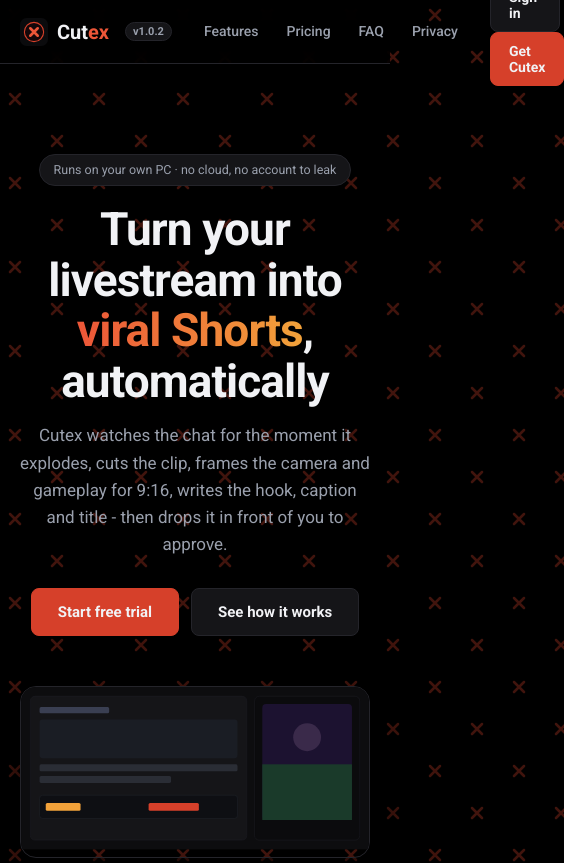
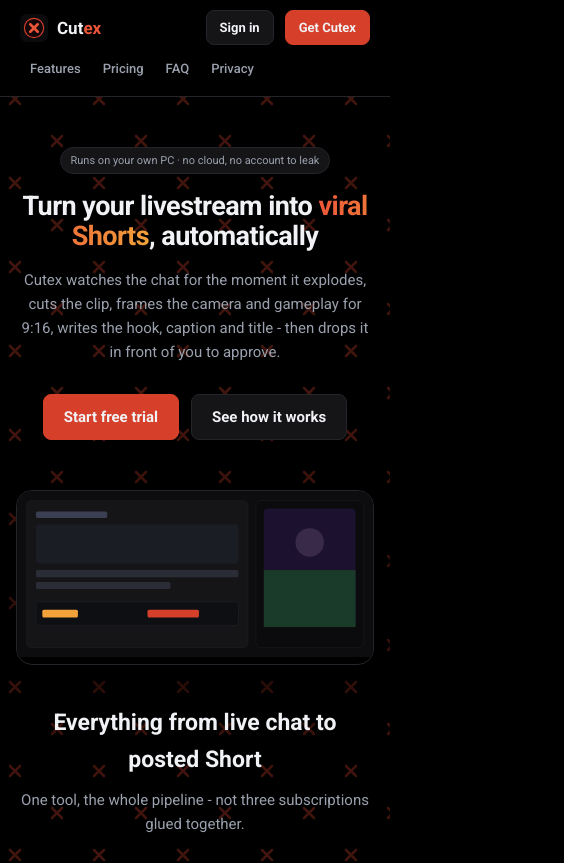
Before and after one commit to jakubkrizan/cutex-site, a plain HTML site: page index.html in a window 390 px wide. Shown: the top 863 px of the page, 564 px wide, since content can reach past the window. Drawn offline with Linux system fonts and the light colour scheme.

Commit message:
Make the landing page mobile-friendly: wrap the header nav instead of overflowing, scale down the hero and section headings on small screens
Co-Authored-By: Claude Sonnet 5 <noreply@anthropic.com>

```diff
--- a/index.html
+++ b/index.html
@@ -43,6 +43,27 @@ h2{font-size:28px;text-align:center;margin:0 0 10px}
 footer{border-top:1px solid var(--line);padding:30px 20px;text-align:center;color:var(--mut);font-size:12.5px}
 footer a{color:var(--red2);text-decoration:none;margin:0 6px}
 .badge{display:inline-block;background:var(--card2);border:1px solid var(--line);border-radius:99px;padding:5px 14px;font-size:12.5px;color:var(--mut);margin-bottom:18px}
+@media (max-width:760px){
+ header{height:auto;padding:10px 0}
+ header .wrap{flex-wrap:wrap;gap:8px 10px}
+ .logo small{display:none}
+ nav{order:3;flex:0 0 100%;justify-content:flex-start;overflow-x:auto;gap:2px;-webkit-overflow-scrolling:touch}
+ nav a{white-space:nowrap;padding:6px 10px;font-size:13px}
+ #acctArea{margin-left:auto;display:flex;gap:7px}
+ .btn{padding:9px 13px;font-size:13px}
+ .hero{padding:50px 16px 40px}
+ .hero h1{font-size:32px}
+ .hero p{font-size:15px}
+ .cta .btn{padding:13px 20px}
+ h2{font-size:23px}
+ section{padding:40px 0}
+ .plan{padding:22px}
+}
+@media (max-width:420px){
+ .logo{font-size:17px}
+ .hero h1{font-size:27px}
+ .badge{font-size:11px;padding:4px 10px}
+}
 </style>
 </head>
 <body>
```
